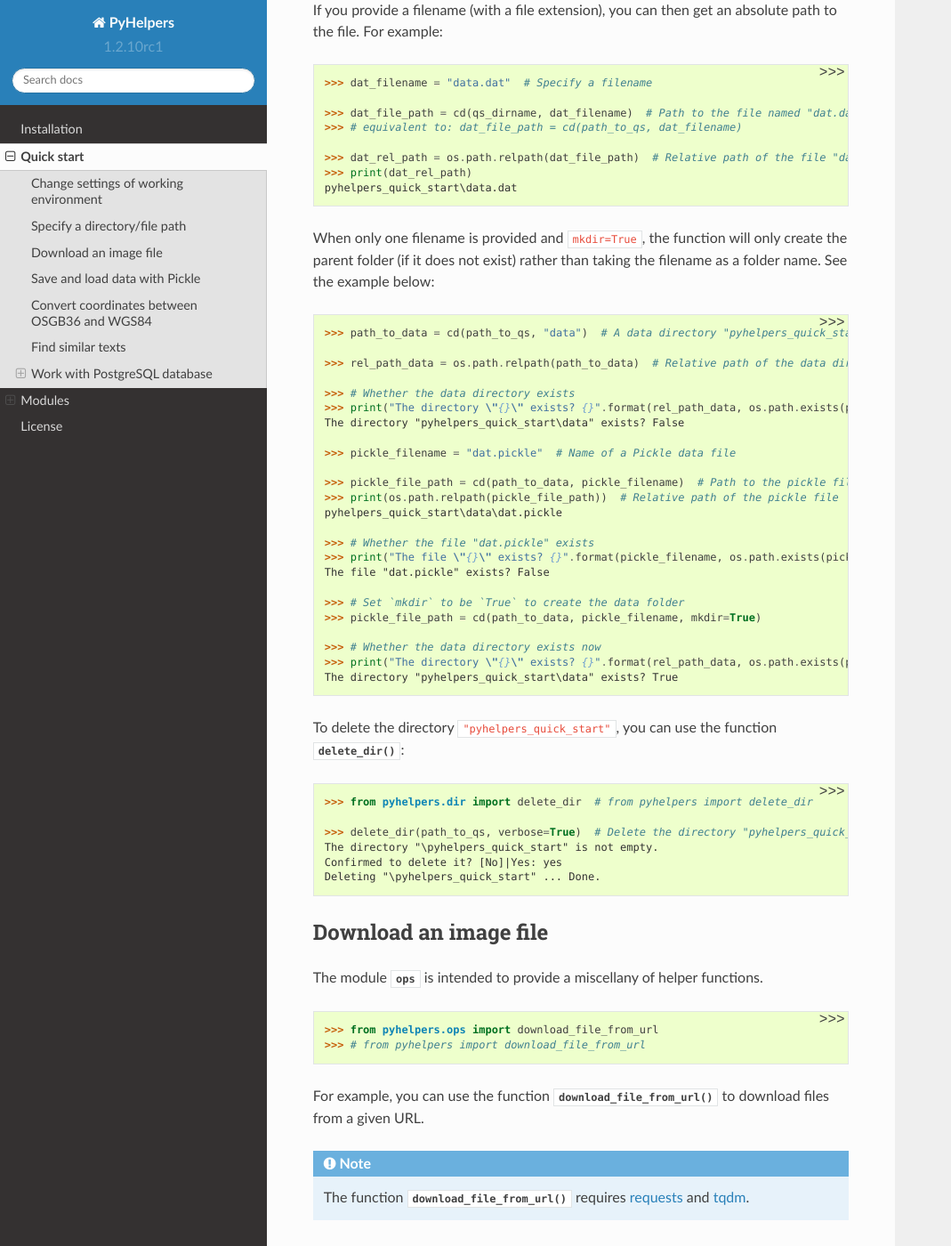
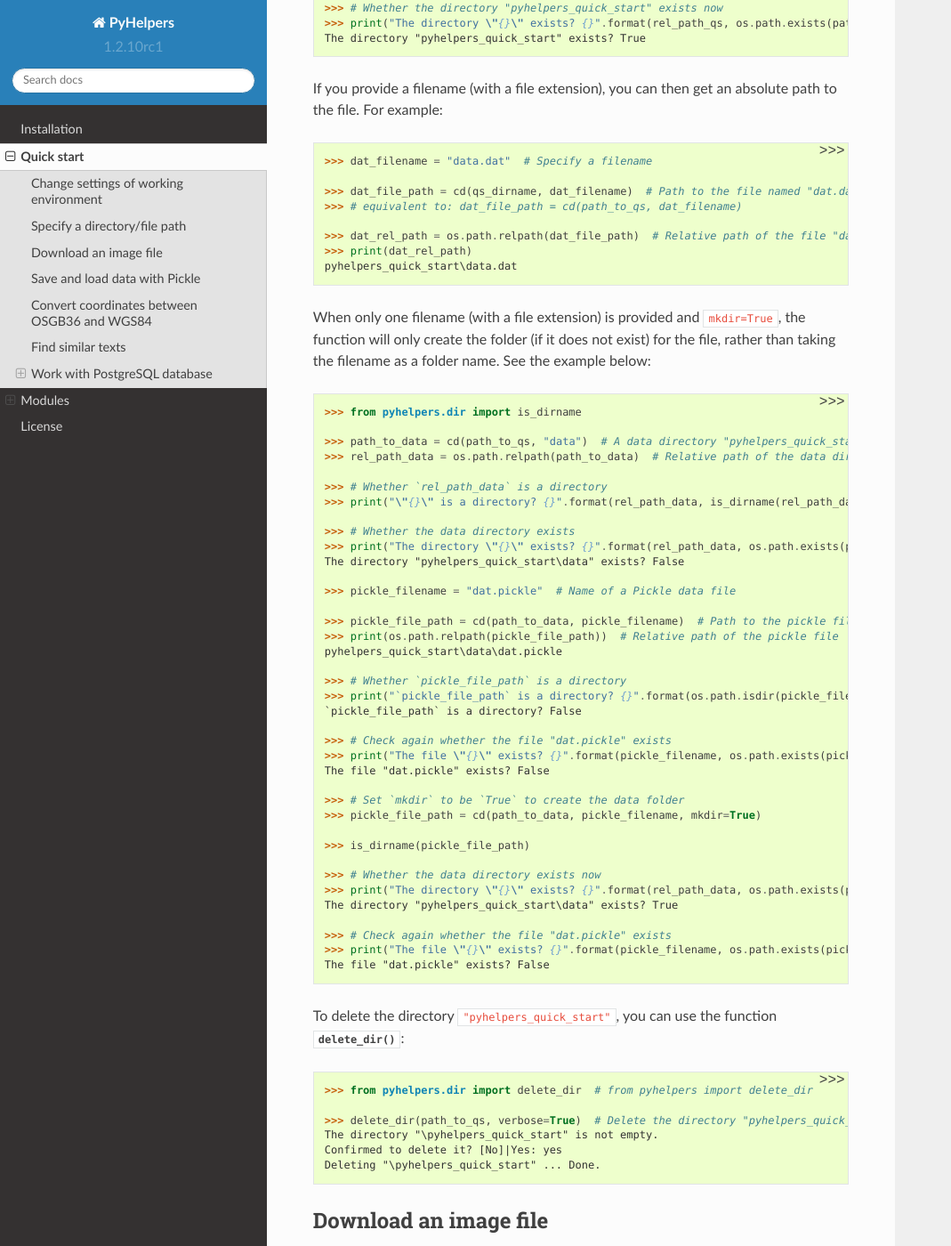
Before and after one commit to mikeqfu/pyhelpers, a Sphinx documentation site: the page built from docs/source/quick-start.rst, in a window 1280 px wide and 1400 px high, scrolled down 1842 px. Shown: the whole window at 89% size, without its empty margins (0-1069 px from the left). Built offline with Sphinx 7.4.7 and the Read the Docs theme 2.0.0, drawn with Linux system fonts in a browser that asks for light colours; some of the changed text lies outside the part shown.

Commit message:
Modify quick-start.rst

```diff
--- a/docs/source/quick-start.rst
+++ b/docs/source/quick-start.rst
@@ -25,7 +25,7 @@
 Change settings of working environment
 ======================================
 
-The module :py:mod:`settings<pyhelpers.settings>` can be used to alter settings of `pandas`_, `numpy`_, `matplotlib`_ and `GDAL`_ for your working environment. For example, the function :py:func:`pd_preferences()<pyhelpers.settings.pd_preferences>` alters a few default pandas `options and settings`_ (providing ``reset=False``), such as representation and maximum number of columns when displaying a `pandas.DataFrame`_ in console:
+The module :py:mod:`settings<pyhelpers.settings>` can be used to alter settings of `Pandas`_, `NumPy`_, `Matplotlib`_ and `GDAL`_ for your working environment. For example, the function :py:func:`pd_preferences()<pyhelpers.settings.pd_preferences>` alters a few default Pandas `options and settings`_ (providing ``reset=False``), such as representation and maximum number of columns when displaying a `pandas.DataFrame`_ in console:
 
 .. code-block:: python
 
@@ -33,7 +33,7 @@
 
     >>> pd_preferences(reset=False)
 
-When ``reset=True``, all parameters are reset to their default values.
+The parameter ``reset`` is by default ``False``. When ``reset=True``, all parameters are reset to their default values.
 
 .. note::
 
@@ -71,11 +71,14 @@
     >>> print(rel_path_qs)
     pyhelpers_quick_start
 
-    >>> # Whether the directory "pyhelpers_quick_start" exists
+Check whether the directory "pyhelpers_quick_start" exists:
+
+.. code-block:: python
+
     >>> print("The directory \"{}\" exists? {}".format(rel_path_qs, os.path.exists(path_to_qs)))
     The directory "pyhelpers_quick_start" exists? False
 
-In the case the folder ``'pyhelpers_quick_start'`` does not exist, you could set the parameter ``mkdir`` (which defaults to ``False``) to be ``True``, and so the folder will be created:
+In the case that the folder ``'pyhelpers_quick_start'`` does not exist, you could set the parameter ``mkdir`` (which defaults to ``False``) to be ``True``, and the folder will be created as the path is specified:
 
 .. code-block:: python
 
@@ -99,15 +102,19 @@
     >>> print(dat_rel_path)
     pyhelpers_quick_start\data.dat
 
-When only one filename is provided and ``mkdir=True``, the function will only create the parent folder (if it does not exist) rather than taking the filename as a folder name. See the example below:
+When only one filename (with a file extension) is provided and ``mkdir=True``, the function will only create the folder (if it does not exist) for the file, rather than taking the filename as a folder name. See the example below:
 
 .. _pickle-file-path:
 
 .. code-block:: python
 
+    >>> from pyhelpers.dir import is_dirname
+
     >>> path_to_data = cd(path_to_qs, "data")  # A data directory "pyhelpers_quick_start\data"
+    >>> rel_path_data = os.path.relpath(path_to_data)  # Relative path of the data directory
 
-    >>> rel_path_data = os.path.relpath(path_to_data)  # Relative path of the data directory
+    >>> # Whether `rel_path_data` is a directory
+    >>> print("\"{}\" is a directory? {}".format(rel_path_data, is_dirname(rel_path_data)))
 
     >>> # Whether the data directory exists
     >>> print("The directory \"{}\" exists? {}".format(rel_path_data, os.path.exists(path_to_data)))
@@ -119,16 +126,26 @@
     >>> print(os.path.relpath(pickle_file_path))  # Relative path of the pickle file
     pyhelpers_quick_start\data\dat.pickle
 
-    >>> # Whether the file "dat.pickle" exists
+    >>> # Whether `pickle_file_path` is a directory
+    >>> print("`pickle_file_path` is a directory? {}".format(os.path.isdir(pickle_file_path)))
+    `pickle_file_path` is a directory? False
+
+    >>> # Check again whether the file "dat.pickle" exists
     >>> print("The file \"{}\" exists? {}".format(pickle_filename, os.path.exists(pickle_file_path)))
     The file "dat.pickle" exists? False
 
     >>> # Set `mkdir` to be `True` to create the data folder
     >>> pickle_file_path = cd(path_to_data, pickle_filename, mkdir=True)
 
+    >>> is_dirname(pickle_file_path)
+
     >>> # Whether the data directory exists now
     >>> print("The directory \"{}\" exists? {}".format(rel_path_data, os.path.exists(path_to_data)))
     The directory "pyhelpers_quick_start\data" exists? True
+
+    >>> # Check again whether the file "dat.pickle" exists
+    >>> print("The file \"{}\" exists? {}".format(pickle_filename, os.path.exists(pickle_file_path)))
+    The file "dat.pickle" exists? False
 
 To delete the directory ``"pyhelpers_quick_start"``, you can use the function :py:func:`delete_dir()<pyhelpers.dir.delete_dir>`:
 
@@ -535,10 +552,10 @@
 
 
 .. _`Python`: https://www.python.org/
-.. _`numpy`: https://numpy.org/
-.. _`pandas`: https://pandas.pydata.org/
+.. _`Numpy`: https://numpy.org/
+.. _`Pandas`: https://pandas.pydata.org/
 .. _`pandas.DataFrame`: https://pandas.pydata.org/pandas-docs/stable/user_guide/dsintro.html#dataframe
-.. _`matplotlib`: https://matplotlib.org/
+.. _`Matplotlib`: https://matplotlib.org/
 .. _`GDAL`: https://gdal.org/
 .. _`options and settings`: https://pandas.pydata.org/pandas-docs/stable/user_guide/options.html
 .. _`requests`: https://github.com/psf/requests
```
Also changed, not shown: other parts of docs/source/quick-start.rst (+2 -2 lines).
